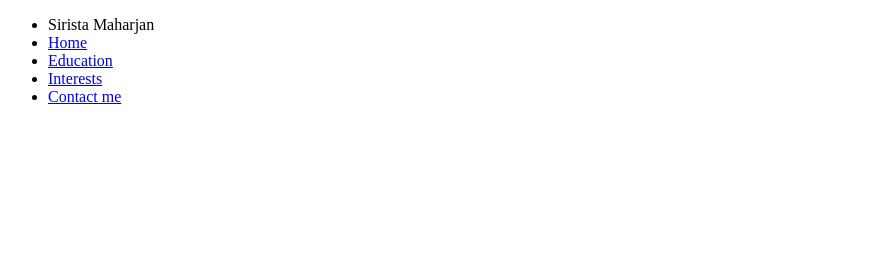
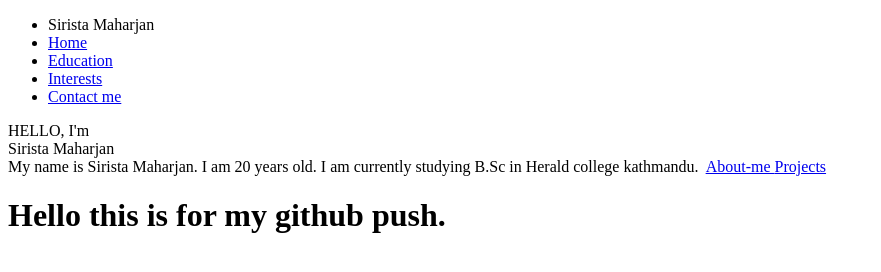
Before and after one commit to Sirista-Maharjan/Full-Stack-Development, a plain HTML site: page index.html in a window 1280 px wide. Shown: the whole page, without its empty margins (0-881 px from the left). Drawn offline with Linux system fonts and the light colour scheme.

Commit message:
Third commit, added new div

```diff
--- a/index.html
+++ b/index.html
@@ -17,6 +17,19 @@
     </nav>
 
     <main>
+        <div class="Home">HELLO, I'm</div>
+        <div class="Home"> Sirista Maharjan </div>
+        <span class="Home"> My name is Sirista Maharjan. I am 20 years old. I
+        am currently studying B.Sc in Herald college kathmandu.</span>
+        <img src=" ">
+
+        <a href="#About me"> About-me </a>
+        <a href = "#Projects"> Projects </a>
+
+        <divy>
+            <h1>Hello this is for my github push.</h1>
+        </div>
+
 
     </main>
 
```
